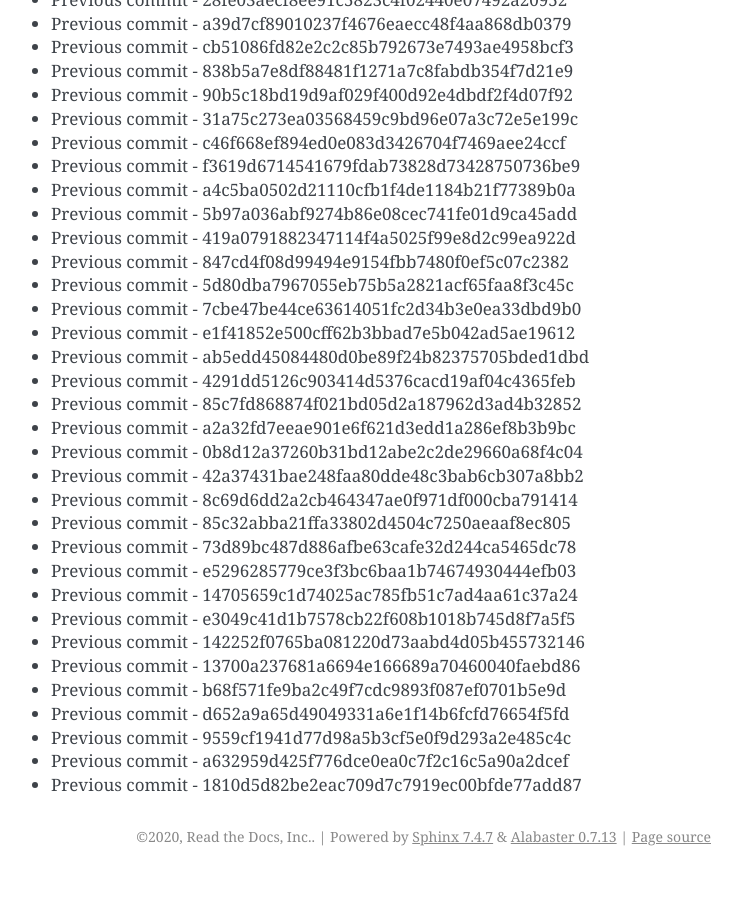
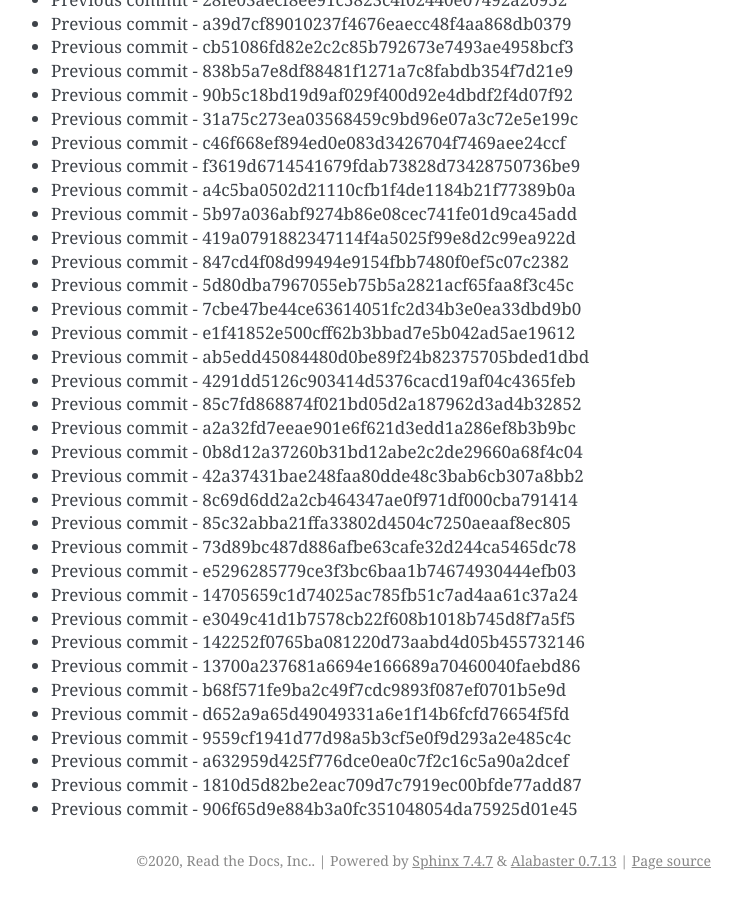
Before and after one commit to readthedocs/rtd-git-stresstest, a Sphinx documentation site: the page built from docs/updates.rst, in a window 1280 px wide and 900 px high, scrolled down 35185 px. Shown: the whole window, without its empty margins (399-1141 px from the left). Built offline with Sphinx 7.4.7, drawn with Linux system fonts in a browser that asks for light colours; before the commit the page ends 36061 px from its top, so only the background shows below that.

Commit message:
Generating commit from previous: 906f65d9e884b3a0fc351048054da75925d01e45

```diff
--- a/docs/updates.rst
+++ b/docs/updates.rst
@@ -1510,3 +1510,4 @@ It can be tested for any performance characteristics.
 * Previous commit - 9559cf1941d77d98a5b3cf5e0f9d293a2e485c4c
 * Previous commit - a632959d425f776dce0ea0c7f2c16c5a90a2dcef
 * Previous commit - 1810d5d82be2eac709d7c7919ec00bfde77add87
+* Previous commit - 906f65d9e884b3a0fc351048054da75925d01e45
```
